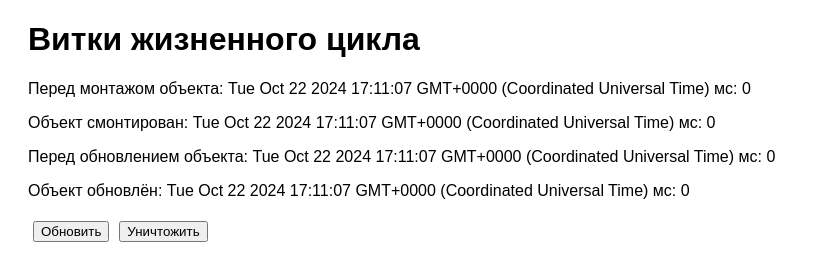
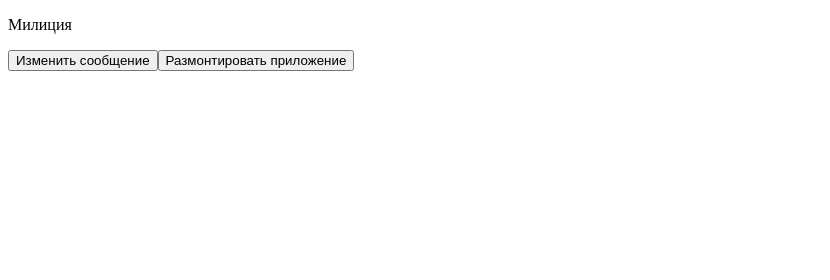
Before and after one commit to Tarxyn/web-prog, a website: page Lab_4/public/index-hooks_Familiya_I_O.html in a window 1280 px wide. Shown: the whole page, without its empty margins (0-830 px from the left). Drawn offline with Linux system fonts and the light colour scheme.

Commit message:
Update index-hooks_Familiya_I_O.html

```diff
--- a/Lab_4/public/index-hooks_Familiya_I_O.html
+++ b/Lab_4/public/index-hooks_Familiya_I_O.html
@@ -1,95 +1,83 @@
 <!DOCTYPE html>
 <html lang="ru">
+
 <head>
     <meta charset="UTF-8">
-    <title>index-hooks_Familiya_I_O</title>
+    <meta name="viewport" content="width=device-width, initial-scale=1.0">
+    <title>Жизненый цикл</title>
     <script src="vue.global.js"></script>
     <style>
-        body {
-            font-family: Arial, sans-serif;
-        }
-        #appVue {
-            margin: 20px;
-        }
-        button {
-            margin: 5px;
+        .notification {
+            display: none;
+            position: fixed;
+            top: 20%;
+            left: 20%;
+            transform: translate(-30%, -30%);
+            padding: 20px;
+            border: 5px solid rgb(4, 71, 2);
+            background-color: #d1e428;
         }
     </style>
 </head>
+
 <body>
-    <div id="appVue">
-        <h1>Витки жизненного цикла</h1>
-        <p v-for="(m, index) in messages" :key="index">{{ m }}</p>
-        <button @click="toUpdate">Обновить</button>
-        <button @click="toDestroy">Уничтожить</button>
+    <div id="app">
+        <p>{{ message }}</p>
+        <button @click="changeMessage">Изменить сообщение</button>
+        <button @click="unmountApp">Размонтировать приложение</button>
     </div>
+    <div class="notification" id="notification">
+        <p id="unmounted-message">Приложение размонтировано. Дальнейшие действия невозможны.</p>
+        <p id="lifecycle-list"></p>
+    </div>
+    <script>
+        const lifecycleEvents = [];
 
-    <script>
-        const { createApp, ref, onBeforeMount, onMounted, onBeforeUpdate, onUpdated, onBeforeUnmount, onUnmounted } = Vue;
+        const appInstance = Vue.createApp({
+            data() {
+                return {
+                    message: 'Милиция'
+                };
+            },
+            beforeCreate() {
+                lifecycleEvents.push('beforeCreate');
+            },
+            created() {
+                lifecycleEvents.push('created');
+            },
+            beforeMount() {
+                lifecycleEvents.push('beforeMount');
+            },
+            mounted() {
+                lifecycleEvents.push('mounted');
+            },
+            beforeUpdate() {
+                lifecycleEvents.push('beforeUpdate');
+            },
+            updated() {
+                lifecycleEvents.push('updated');
+            },
+            beforeUnmount() {
+                lifecycleEvents.push('beforeUnmount');
+            },
+            unmounted() {
+                lifecycleEvents.push('unmounted');
+                document.getElementById('lifecycle-list').innerText = lifecycleEvents.join(', ');
+                document.getElementById('unmounted-message').innerText = 'Приложение размонтировано. Дальнейшие действия невозможны.';
+                document.getElementById('notification').style.display = 'block';
+            },
+            methods: {
+                changeMessage() {
+                    this.message = 'Полиция';
+                },
+                unmountApp() {
+                    appInstance.unmount();
+                }
+            }
+        });
 
-        const App = {
-            setup() {
-                const messages = ref([]);
-                const flgUpdated = ref(false);
-                const flgBefore = ref(false);
-
-                const toUpdate = () => {
-                    flgUpdated.value = false;
-                    flgBefore.value = false;
-                    messages.value.push("Нажата кнопка 'Обновить'");
-                };
-
-                const toDestroy = () => {
-                    appInstance.unmount();
-                };
-
-                onBeforeMount(() => {
-                    const now = new Date();
-                    messages.value.push("Перед монтажом объекта: " + now + " мс: " + now.getMilliseconds());
-                });
-
-                onMounted(() => {
-                    const now = new Date();
-                    messages.value.push("Объект смонтирован: " + now + " мс: " + now.getMilliseconds());
-                });
-
-                onBeforeUpdate(() => {
-                    if (!flgBefore.value) {
-                        const now = new Date();
-                        messages.value.push("Перед обновлением объекта: " + now + " мс: " + now.getMilliseconds());
-                        flgBefore.value = true;
-                    }
-                });
-
-                onUpdated(() => {
-                    if (!flgUpdated.value) {
-                        const now = new Date();
-                        messages.value.push("Объект обновлён: " + now + " мс: " + now.getMilliseconds());
-                        flgUpdated.value = true;
-                    }
-                });
-
-                onBeforeUnmount(() => {
-                    const now = new Date();
-                    console.log("Перед уничтожением объекта: " + now + " мс: " + now.getMilliseconds());
-                    messages.value.push("Перед уничтожением объекта: " + now + " мс: " + now.getMilliseconds());
-                });
-
-                onUnmounted(() => {
-                    const now = new Date();
-                    console.log("Объект уничтожен: " + now + " мс: " + now.getMilliseconds());
-                });
-
-                return {
-                    messages,
-                    toUpdate,
-                    toDestroy
-                };
-            }
-        };
-
-        const appInstance = createApp(App);
-        appInstance.mount('#appVue');
+        appInstance.mount('#app');
     </script>
 </body>
+
 </html>
```
